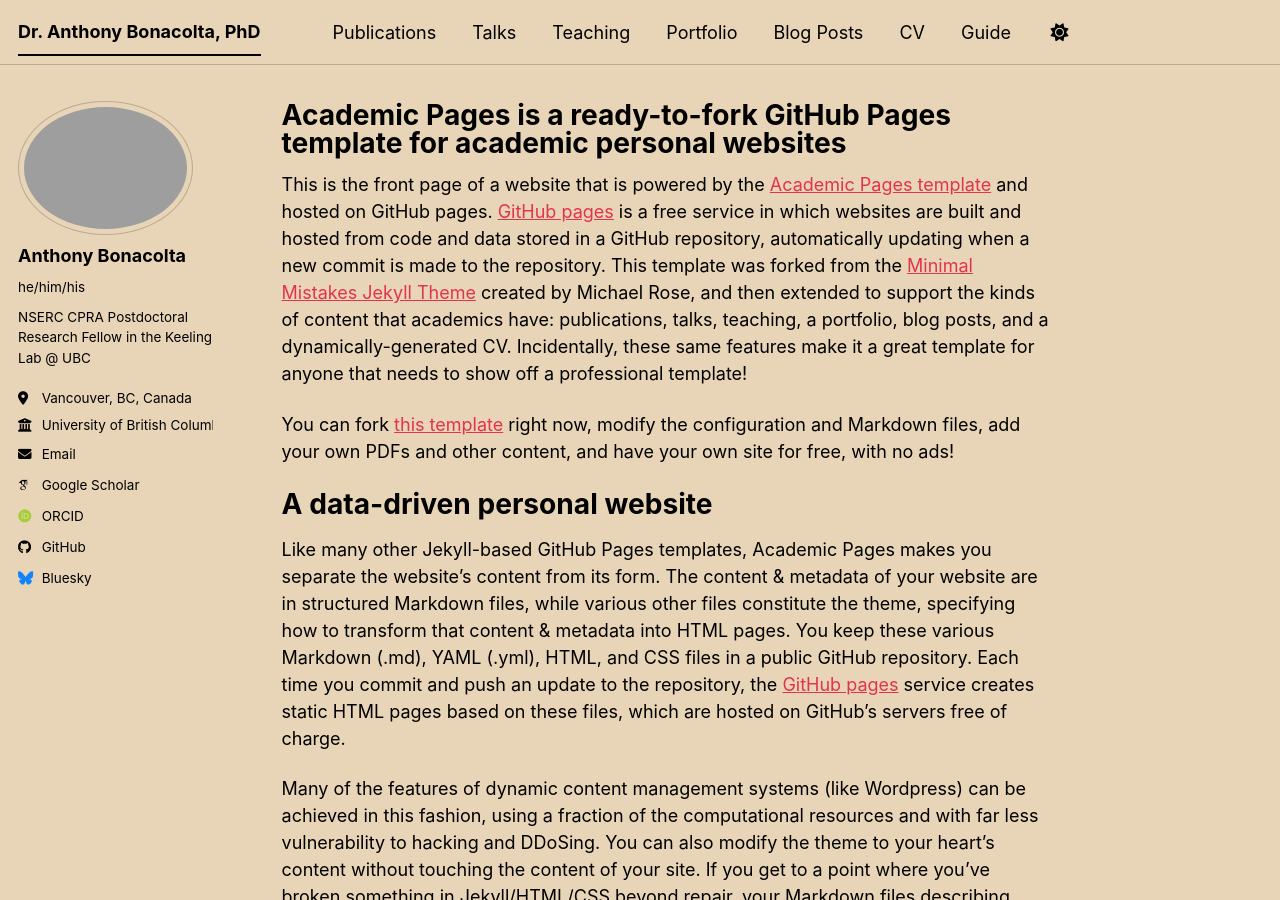
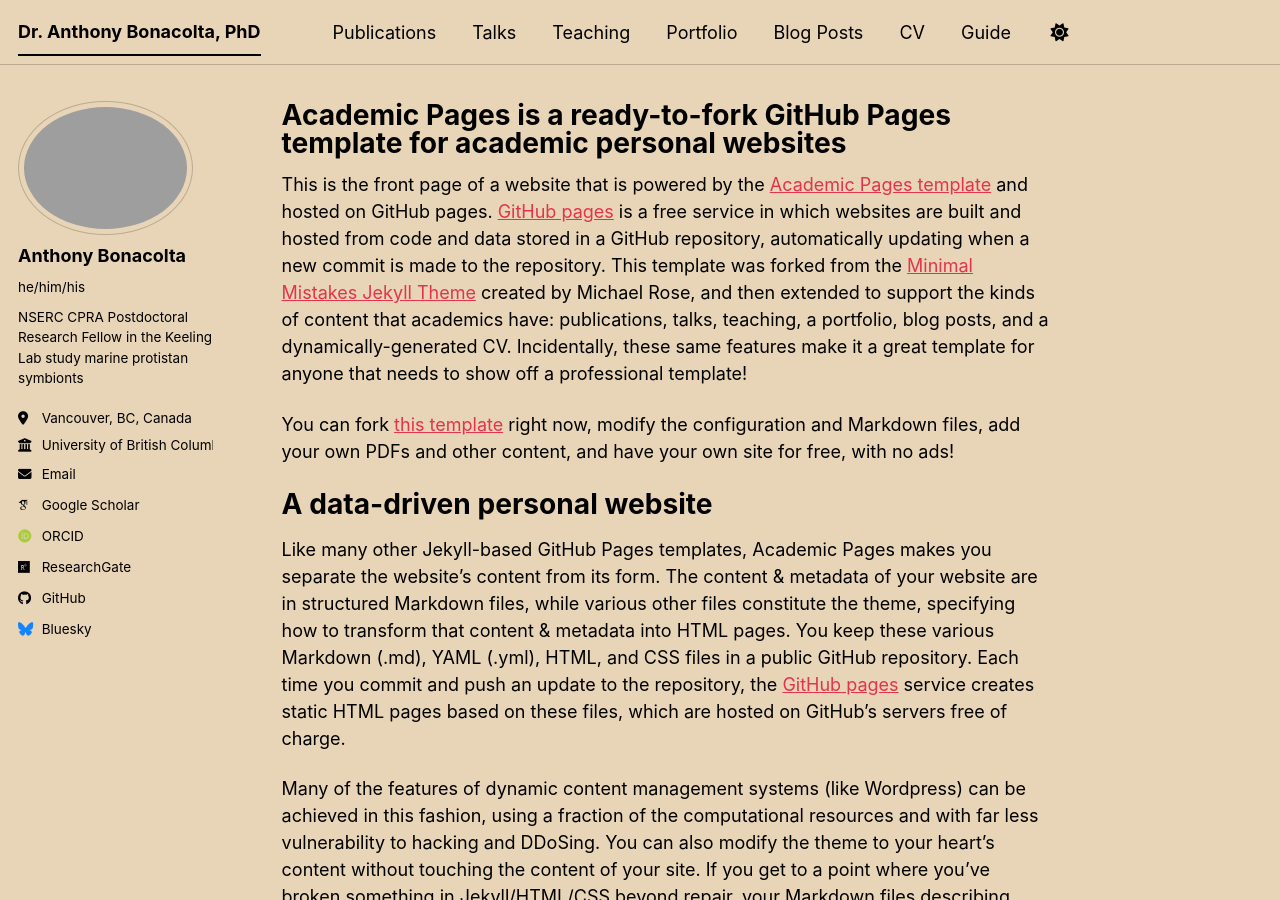
Before and after one commit to Abonacolta/abonacolta.github.io, a Jekyll site: the page built from _pages/about.md, in a window 1280 px wide and 900 px high. Built offline with Jekyll 4.4.1, drawn with Linux system fonts in a browser that asks for light colours; some web fonts are replaced; a script bundle is joined from its source files by our own code; library files that are not in the unit come from our copies; some of the changed lines change nothing that is shown.

Commit message:
Update _config.yml

```diff
--- a/_config.yml
+++ b/_config.yml
@@ -12,7 +12,7 @@
 title                    : "Dr. Anthony Bonacolta, PhD"
 title_separator          : "-"
 name                     : &name "Anthony Bonacolta"
-description              : &description "Your Name's academic portfolio"   # Update this with a general description of your site, this is the default if not overridden by a page
+description              : &description "Anthony Bonacolta's academic portfolio"   # Update this with a general description of your site, this is the default if not overridden by a page
 url                      : https://abonacolta.github.io # The base hostname & protocol for your site e.g. "https://[your GitHub username].github.io",
                                                            # or if you already have some other page hosted on Github then use "https://[your GitHub username].github.io/[Your Repo Name]"
 baseurl                  : "" # the subpath of your site, e.g. "/blog"
@@ -27,7 +27,7 @@
   avatar           : "Bonacolta-HS.jpg"
   name             : "Anthony Bonacolta"
   pronouns         : "he/him/his"
-  bio              : "NSERC CPRA Postdoctoral Research Fellow in the Keeling Lab @ UBC"
+  bio              : "NSERC CPRA Postdoctoral Research Fellow in the Keeling Lab study marine protistan symbionts"
   location         : "Vancouver, BC, Canada"
   employer         : "University of British Columbia"
   uri              : # URL
@@ -43,7 +43,7 @@
   semantic         : # URL
   ssrn             : # URL
   pubmed           : # URL
-  researchgate     : # URL
+  researchgate     : "https://www.researchgate.net/profile/Anthony-Bonacolta"
   scopus           : # URL
   zotero           : # URL
 
```
